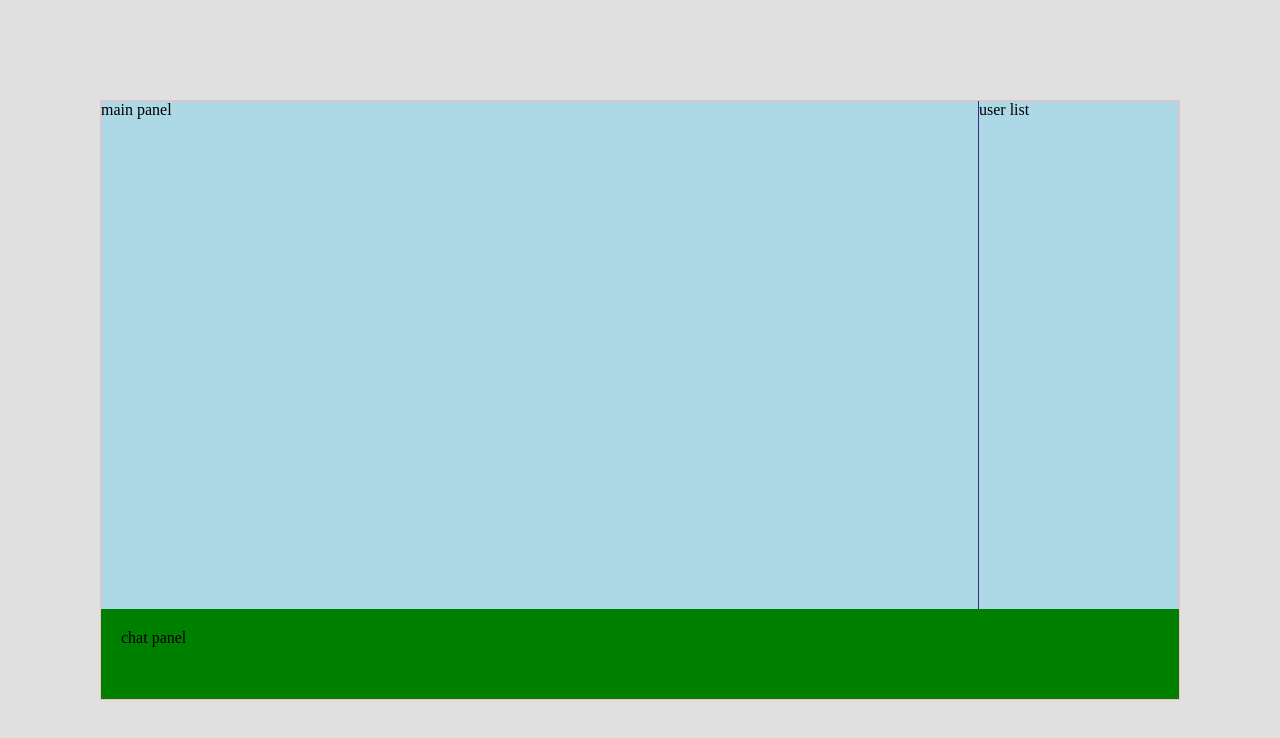
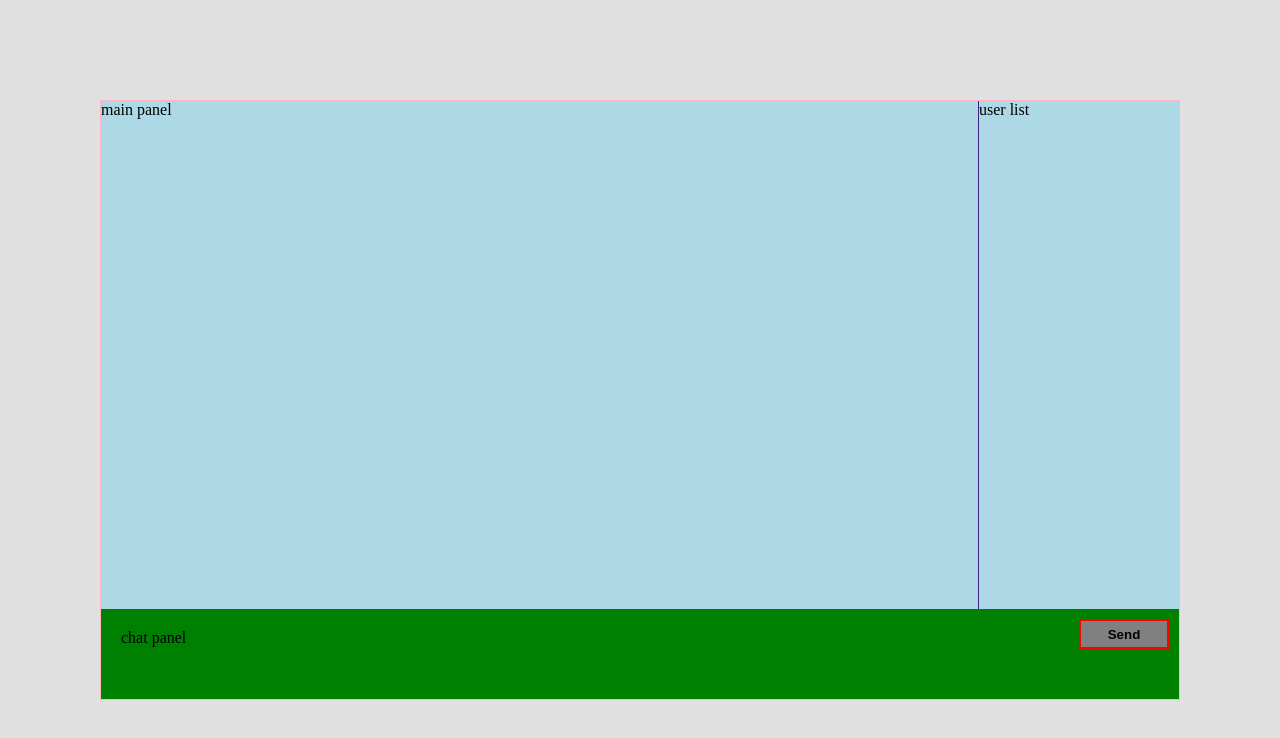
Before and after one commit to wxm112/webdev, a plain HTML site: page index.html in a window 1280 px wide. Drawn offline with Linux system fonts and the light colour scheme.

Commit message:
Button is done

```diff
--- a/index.html
+++ b/index.html
@@ -16,6 +16,8 @@
     </div>
     <div id="chat-panel">
       chat panel
+      <button id="button">Send
+      </button>
     </div>
   </body>
 </html>
--- a/style.css
+++ b/style.css
@@ -42,3 +42,18 @@ body {
   width: calc(100% - 242px);
 
 }
+
+button {
+    display: inline-block;
+    height: 30px;
+    width: 90px;
+    background: grey;
+    border: 2px solid red;
+
+    color: black;
+    font-weight: bold;
+    position:absolute;
+    right:10px;
+    top: 10px;
+
+}
```
